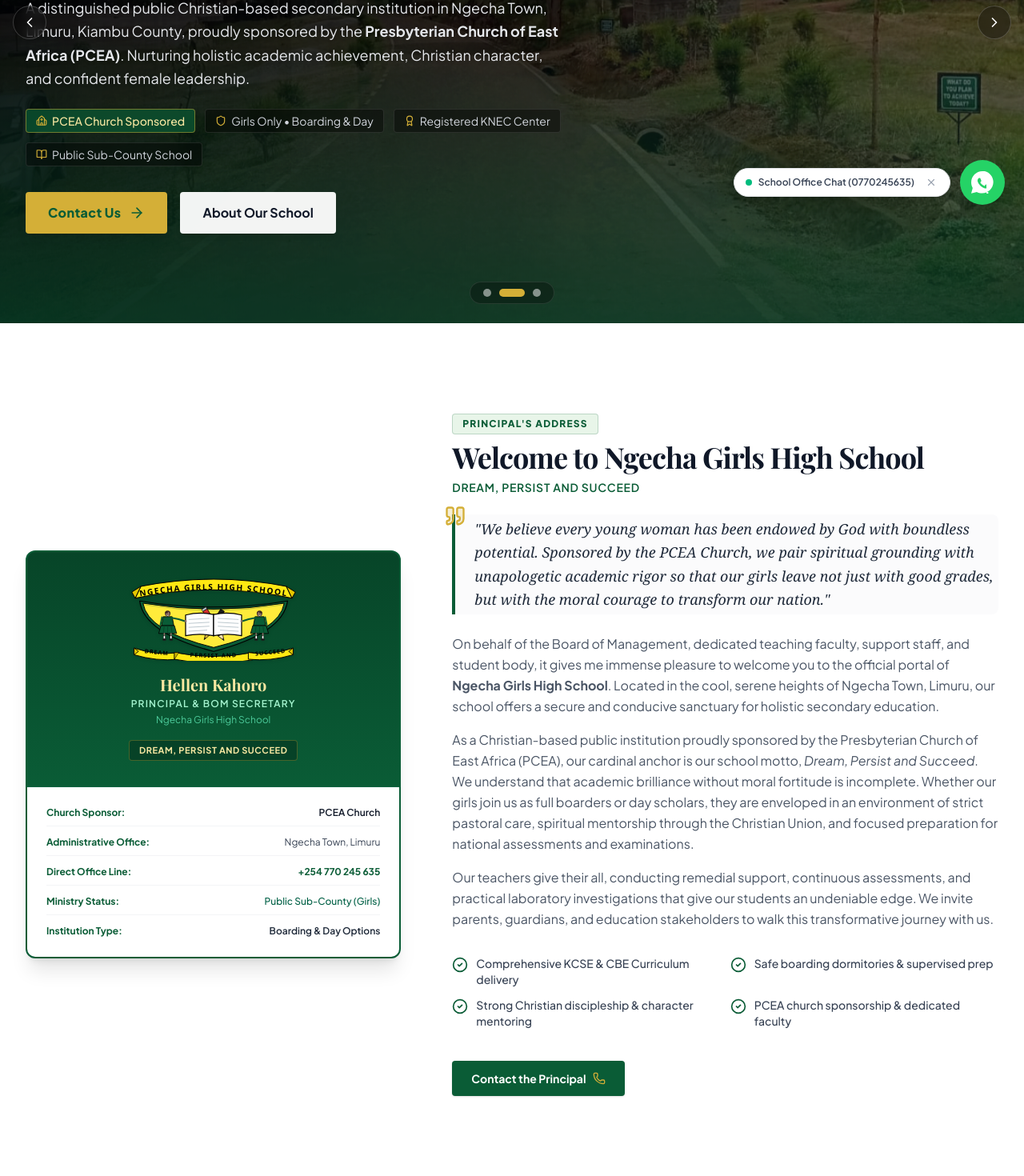
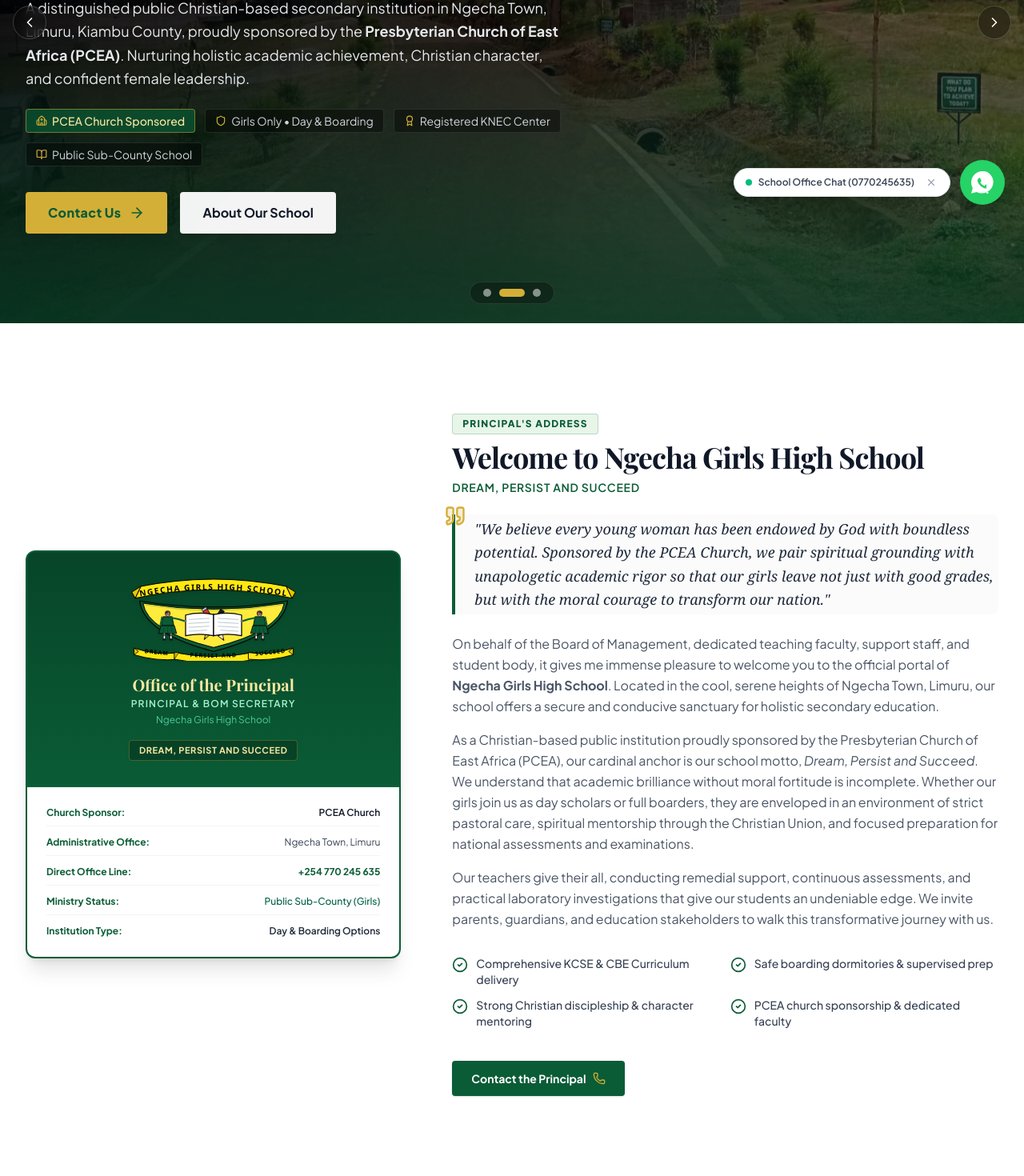
Before and after one commit to oliviabancroft0-prog/ngechagirls, a React (Vite) app: page / in a window 1280 px wide. Shown: the part 520-1990 px from the top of the page at 80% size. Built offline with nearby package versions, Linux system fonts and the light colour scheme; a web font is replaced by a local one.

Commit message:
refactor: update terminology to "Day & Boarding"
Standardize the school's program naming convention across all components to prioritize "Day & Boarding" for consistency.

```diff
--- a/src/components/AboutAndStats.tsx
+++ b/src/components/AboutAndStats.tsx
@@ -42,7 +42,7 @@
                   <CheckCircle className="w-3.5 h-3.5" />
                 </div>
                 <span>
-                  <strong>Boarding & Day Scholars:</strong> Flexible options providing hygienic dormitories, round-the-clock security, and well-managed daily commutes.
+                  <strong>Day & Boarding Scholars:</strong> Flexible options providing well-managed daily commutes, hygienic dormitories, and round-the-clock security.
                 </span>
               </div>
 
--- a/src/components/Footer.tsx
+++ b/src/components/Footer.tsx
@@ -46,7 +46,7 @@
             <div className="text-[11px] text-emerald-300/85 space-y-1 pt-1">
               <div><strong>Sponsor:</strong> Presbyterian Church of East Africa (PCEA)</div>
               <div><strong>Accreditation:</strong> Registered KNEC Examination Center</div>
-              <div><strong>Category:</strong> Girls Only (Boarding & Day)</div>
+              <div><strong>Category:</strong> Girls Only (Day & Boarding)</div>
             </div>
           </div>
 
@@ -89,7 +89,7 @@
                   className="hover:text-[#D4AF37] transition-colors flex items-center gap-1.5 cursor-pointer"
                 >
                   <ArrowRight className="w-3 h-3 text-[#D4AF37]" />
-                  <span>Boarding & Day Facilities</span>
+                  <span>Day & Boarding Facilities</span>
                 </button>
               </li>
               <li>
--- a/src/components/HeroSlider.tsx
+++ b/src/components/HeroSlider.tsx
@@ -106,7 +106,7 @@
             </span>
             <span className="inline-flex items-center gap-1.5 px-3 py-1 rounded bg-black/40 backdrop-blur-sm border border-white/10">
               <Shield className="w-3.5 h-3.5 text-[#D4AF37]" />
-              Girls Only • Boarding & Day
+              Girls Only • Day & Boarding
             </span>
             <span className="inline-flex items-center gap-1.5 px-3 py-1 rounded bg-black/40 backdrop-blur-sm border border-white/10">
               <Award className="w-3.5 h-3.5 text-[#D4AF37]" />
--- a/src/components/MapAndContact.tsx
+++ b/src/components/MapAndContact.tsx
@@ -277,8 +277,8 @@
                         className="w-full px-4 py-3 rounded-lg border border-gray-300 focus:outline-none focus:ring-2 focus:ring-[#0A5C36] focus:border-transparent text-sm bg-white"
                       >
                         <option value="Secondary School Inquiry">Secondary School Program</option>
+                        <option value="Day Scholar Program">Day Scholar Program</option>
                         <option value="Boarding Facilities Inquiry">Boarding Facilities</option>
-                        <option value="Day Scholar Program">Day Scholar Program</option>
                         <option value="General Inquiry">General Information</option>
                       </select>
                     </div>
@@ -296,7 +296,7 @@
                     >
                       <option value="General School Inquiry">General School Inquiry</option>
                       <option value="Curriculum & CBE / KCSE">Curriculum & Academic Inquiries</option>
-                      <option value="Boarding Accommodation">Boarding Accommodation</option>
+                      <option value="Day & Boarding Options">Day & Boarding Options</option>
                       <option value="Christian Union & Student Life">Christian Union & Student Life</option>
                     </select>
                   </div>
--- a/src/components/Navbar.tsx
+++ b/src/components/Navbar.tsx
@@ -62,7 +62,7 @@
     {
       label: 'Student Life',
       dropdown: [
-        { title: 'Boarding & Day Facilities', desc: 'Secure boarding dorms & day scholar options', action: () => onOpenModal('boarding') },
+        { title: 'Day & Boarding Facilities', desc: 'Day scholar options & secure boarding dorms', action: () => onOpenModal('boarding') },
         { title: 'Christian Union', desc: 'Spiritual foundation & fellowships', action: () => onOpenModal('christian-union') },
         { title: 'Clubs & Societies', desc: 'Debate, Science & Robotics, Girl Guides, Scouting', action: () => onOpenModal('clubs') },
         { title: 'Sports & Athletics', desc: 'Athletics, Volleyball, Netball & wellness', action: () => onOpenModal('sports') },
--- a/src/components/PrincipalWelcome.tsx
+++ b/src/components/PrincipalWelcome.tsx
@@ -27,7 +27,7 @@
                   </div>
                   <div>
                     <h3 className="text-xl font-bold font-serif-heading text-[#F9E8A2]">
-                      {SCHOOL_INFO.principal}
+                      Office of the Principal
                     </h3>
                     <p className="text-xs text-emerald-200 uppercase tracking-widest font-semibold mt-0.5">
                       Principal & BOM Secretary
@@ -63,7 +63,7 @@
                   </div>
                   <div className="flex items-center justify-between">
                     <span className="font-bold text-[#0A5C36]">Institution Type:</span>
-                    <span className="font-semibold text-gray-800">Boarding & Day Options</span>
+                    <span className="font-semibold text-gray-800">Day & Boarding Options</span>
                   </div>
                 </div>
               </div>
@@ -106,7 +106,7 @@
                 As a Christian-based public institution proudly sponsored by the Presbyterian Church of East Africa (PCEA),
                 our cardinal anchor is our school motto, <em>Dream, Persist and Succeed</em>.
                 We understand that academic brilliance without moral fortitude is incomplete. Whether our girls join us as
-                full boarders or day scholars, they are enveloped in an environment of strict pastoral care, spiritual mentorship through
+                day scholars or full boarders, they are enveloped in an environment of strict pastoral care, spiritual mentorship through
                 the Christian Union, and focused preparation for national assessments and examinations.
               </p>
               <p>
--- a/src/data.ts
+++ b/src/data.ts
@@ -5,8 +5,7 @@
   motto: 'Dream, Persist and Succeed',
   mottoEnglish: 'Dream, Persist and Succeed',
   mottoUpper: 'DREAM PERSIST AND SUCCEED',
-  principal: 'Hellen Kahoro',
-  principalImage: '/images/principal-hellen-kahoro.jpg',
+  principalImage: '/images/principal.jpg',
   principalImageFallback: 'https://raw.githubusercontent.com/oliviabancroft0-prog/ngechagirlshighschool/main/IMG-20260818-WA0031.jpg',
   location: 'Ngecha Town, Limuru, Kiambu County, Kenya',
   postalAddress: 'P.O. Box 253 - 00218 Ngecha, Kenya',
@@ -15,7 +14,7 @@
   email: 'ngechagirlshighschool@gmail.com',
   type: 'Public Sub-County Secondary School',
   affiliation: 'Sponsored by PCEA Church',
-  category: 'Girls Only (Boarding & Day Options)',
+  category: 'Girls Only (Day & Boarding Options)',
   knecCode: '',
   established: 'Limuru, Kiambu',
   mission: 'To provide holistic quality education grounded in Christian values to develop disciplined, confident and empowered young women.',
@@ -47,7 +46,7 @@
   {
     image: '/images/hero-3.jpg',
     fallbackImage: 'https://raw.githubusercontent.com/oliviabancroft0-prog/ngechagirlshighschool/main/IMG-20260818-WA0021.jpg',
-    title: 'A Safe, Nurturing Community: Boarding & Day Scholars',
+    title: 'A Safe, Nurturing Community: Day & Boarding Scholars',
     tagline: 'PCEA Christian Values • Holistic Secondary Education',
     description: 'Equipped with serene boarding dormitories, supportive pastoral care, balanced dining, and vibrant Christian Union spiritual fellowships.',
   },
```
Also changed, not shown: src/components/InfoModals.tsx (+15 -15 lines).
